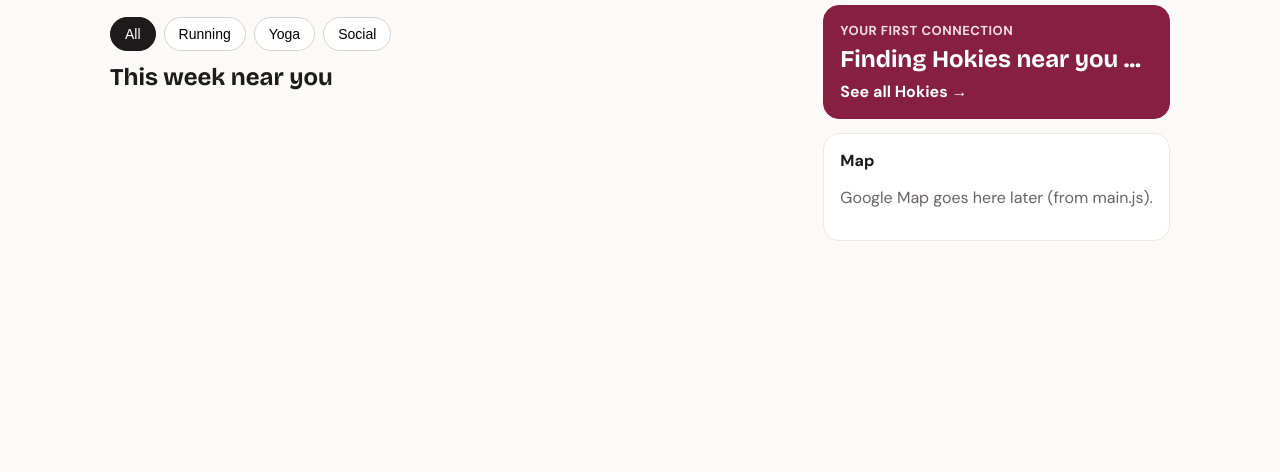
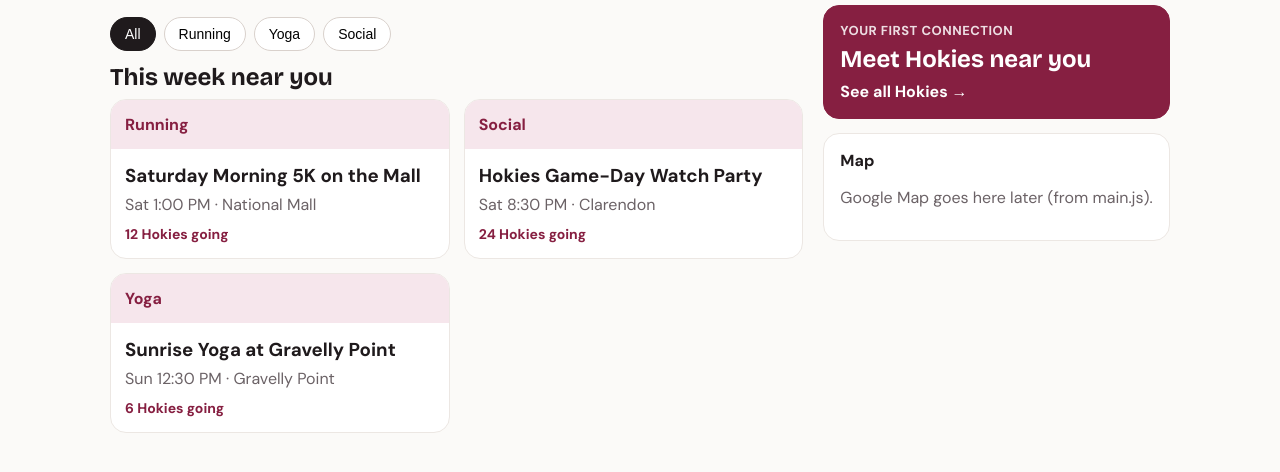
Before and after one commit to Noah-Something/HCI-Capstone, a website: page Frontend/home.html in a window 1280 px wide. Shown: the part 178-650 px from the top of the page. Drawn offline with nearby package versions, Linux system fonts and the light colour scheme; no server answers; sample sign-in values are in the browser's storage.

Commit message:
made events connection setup to the database and have a sample-data fallback

```diff
--- a/Frontend/app.js
+++ b/Frontend/app.js
@@ -3,17 +3,20 @@
 if (!sessionStorage.getItem('authToken')) {
   window.location.href = 'index.html';
 }
-// the events list now comes from events.js
+
+// Events come from the server (/api/events), or from SAMPLE_EVENTS on Live Server (see events.js)
+let events = [];
+
 function makeEventCard(event) {
-    return `
-    <a href = "event.html?id=${event.id}" class="card event-card">
-        <div class = "event-top">${event.category}</div>
-        <div class = "event-info">
-            <h3 style="margin-top:0 6px">${event.title}</h3>
-            <p class ="gray" style ="margin: 0 0 8px">${event.when} · ${event.where}</p>
-            <span class ="going">${event.going} Hokies going</span>
-        </div>
-    </a>`
+  return `
+    <a href="event.html?id=${event.id}" class="card event-card">
+      <div class="event-top">${escapeHtml(event.category)}</div>
+      <div class="event-info">
+        <h3 style="margin:0 0 6px">${escapeHtml(event.title)}</h3>
+        <p class="gray" style="margin:0 0 8px">${formatShortTime(event.startsAt)} · ${escapeHtml(event.location)}</p>
+        <span class="going">${event.goingCount} Hokies going</span>
+      </div>
+    </a>`;
 }
 
 function showEvents(category) {
@@ -24,7 +27,7 @@ function showEvents(category) {
       html += makeEventCard(event);
     }
   }
-  list.innerHTML = html;
+  list.innerHTML = html || '<p class="gray">No events here yet.</p>';
 }
 
 const filterButtons = document.querySelectorAll('.filter');
@@ -36,8 +39,11 @@ for (const button of filterButtons) {
   });
 }
 
-
-showEvents('All');
+// Load the events, then show them all
+loadEvents().then((list) => {
+  events = list;
+  showEvents('All');
+});
 
 // ===== "Your first connection" card =====
 // Hokies within this many miles count as "near you"
--- a/Frontend/events.js
+++ b/Frontend/events.js
@@ -1,35 +1,108 @@
-// ====generated events for no to fill up space ====
-// ==== will later be replaced with events from the backend ====
+// ===== HokieConnect – shared event code (used by home.html and event.html) =====
+// Talks to the server's /api/events routes (PostgreSQL events + event_attendees tables).
+// If there is no server (for example on Live Server), it uses SAMPLE_EVENTS instead
+// so the pages can still be designed and tested.
 
-const events = [
+// Sample events in the SAME shape the server sends back from /api/events
+const SAMPLE_EVENTS = [
   {
     id: 1,
     title: 'Saturday Morning 5K on the Mall',
     category: 'Running',
-        when: 'Sat 8:00 AM',
-        where: 'National Mall',
-        going: 12,
-        description: 'An easy-paced 5k run around the Mall, then coffee and breakfast at a nearby cafe. All paces welcomed, WALKING is fine!',
-        tip: 'Look for a blue tent at the start near the parking lot. Someone will be wearing maroon and orange.',
+    location: 'National Mall',
+    startsAt: '2026-11-07T08:00:00-05:00',
+    description: 'An easy-paced 5K loop around the Mall, then coffee nearby. All paces welcome, walkers too.',
+    newcomerTip: 'Look for the maroon flag at the start. Someone from the group will say hi.',
+    goingCount: 12,
+    iAmGoing: false
   },
   {
     id: 2,
     title: 'Hokies Game-Day Watch Party',
-        category: 'Running',
-        when: 'Sat 3:30 PM',
-        where: 'Clarendon',
-        going: 24,
-        description: 'Watch the football game with other alumni in the D.C area!',
-        tip: 'The reserved area is in the back of the bar.',
+    category: 'Social',
+    location: 'Clarendon',
+    startsAt: '2026-11-07T15:30:00-05:00',
+    description: 'Watch the Hokies game with other D.C. alumni. Wear maroon and orange!',
+    newcomerTip: 'The host will have a VT flag at the table near the front.',
+    goingCount: 24,
+    iAmGoing: false
   },
   {
     id: 3,
     title: 'Sunrise Yoga at Gravelly Point',
     category: 'Yoga',
-        when: 'Sun 7:30 AM',
-        where: 'Gravelly Point',
-        going: 6,
-        description: ' A calm outdoor yoga class with other people in the area.',
-        tip: 'Bring your own yoga mat and water bottle.',
+    location: 'Gravelly Point',
+    startsAt: '2026-11-08T07:30:00-05:00',
+    description: 'A calm outdoor yoga class while the planes take off. Bring your own mat.',
+    newcomerTip: 'Arrive 10 minutes early to find a spot.',
+    goingCount: 6,
+    iAmGoing: false
   }
 ];
+
+// Sends a request to the server with the login token.
+// Returns { offline: true } when there is no server (Live Server),
+// otherwise { offline: false, ok, data }.
+async function apiRequest(path, options = {}) {
+  try {
+    const response = await fetch(path, {
+      ...options,
+      headers: {
+        'Content-Type': 'application/json',
+        'Authorization': `Bearer ${sessionStorage.getItem('authToken')}`
+      }
+    });
+
+    // Live Server answers /api/... with an HTML error page, not JSON
+    const type = response.headers.get('content-type') || '';
+    if (!type.includes('application/json')) {
+      return { offline: true };
+    }
+
+    // Session expired or not logged in
+    if (response.status === 401) {
+      sessionStorage.removeItem('authToken');
+      window.location.href = 'index.html';
+      return { offline: false, ok: false, data: {} };
+    }
+
+    return { offline: false, ok: response.ok, data: await response.json() };
+  } catch (error) {
+    return { offline: true };
+  }
+}
+
+// Get all events
+async function loadEvents() {
+  const result = await apiRequest('/api/events');
+  if (result.offline) return SAMPLE_EVENTS;
+  return result.ok ? result.data.events : [];
+}
+
+// Get one event (returns null if it does not exist)
+async function loadEvent(id) {
+  const result = await apiRequest(`/api/events/${id}`);
+  if (result.offline) return SAMPLE_EVENTS.find(e => e.id === id) || null;
+  return result.ok ? result.data.event : null;
+}
+
+// RSVP (going = true) or cancel (going = false)
+// Returns { offline: true } on Live Server, otherwise { offline: false, ok, goingCount }
+async function setRsvp(id, going) {
+  const result = await apiRequest(`/api/events/${id}/rsvp`, { method: going ? 'POST' : 'DELETE' });
+  if (result.offline) return { offline: true };
+  return { offline: false, ok: result.ok, goingCount: result.data.goingCount };
+}
+
+
+function formatShortTime(startsAt) {
+  return new Date(startsAt).toLocaleString('en-US', {
+    weekday: 'short', hour: 'numeric', minute: '2-digit'
+  });
+}
+
+function formatLongTime(startsAt) {
+  return new Date(startsAt).toLocaleString('en-US', {
+    weekday: 'long', month: 'long', day: 'numeric', hour: 'numeric', minute: '2-digit'
+  });
+}
--- a/Frontend/home.html
+++ b/Frontend/home.html
@@ -57,7 +57,7 @@
 
     </div>
   </div>
-  <script src="event.js"></script>
+  <script src="events.js"></script>
   <script src="app.js"></script>
 </body>
 </html>
```
Lines whose indentation alone changed are shown as unchanged.
